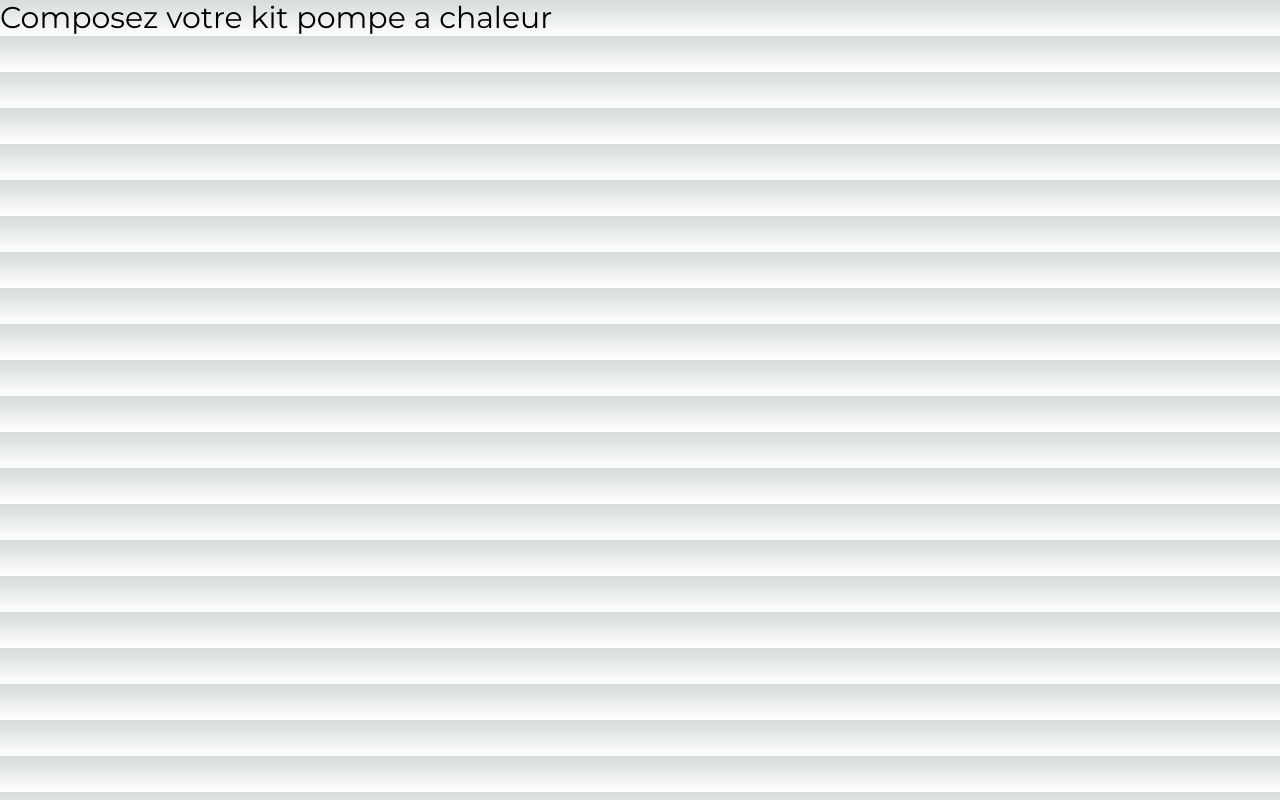
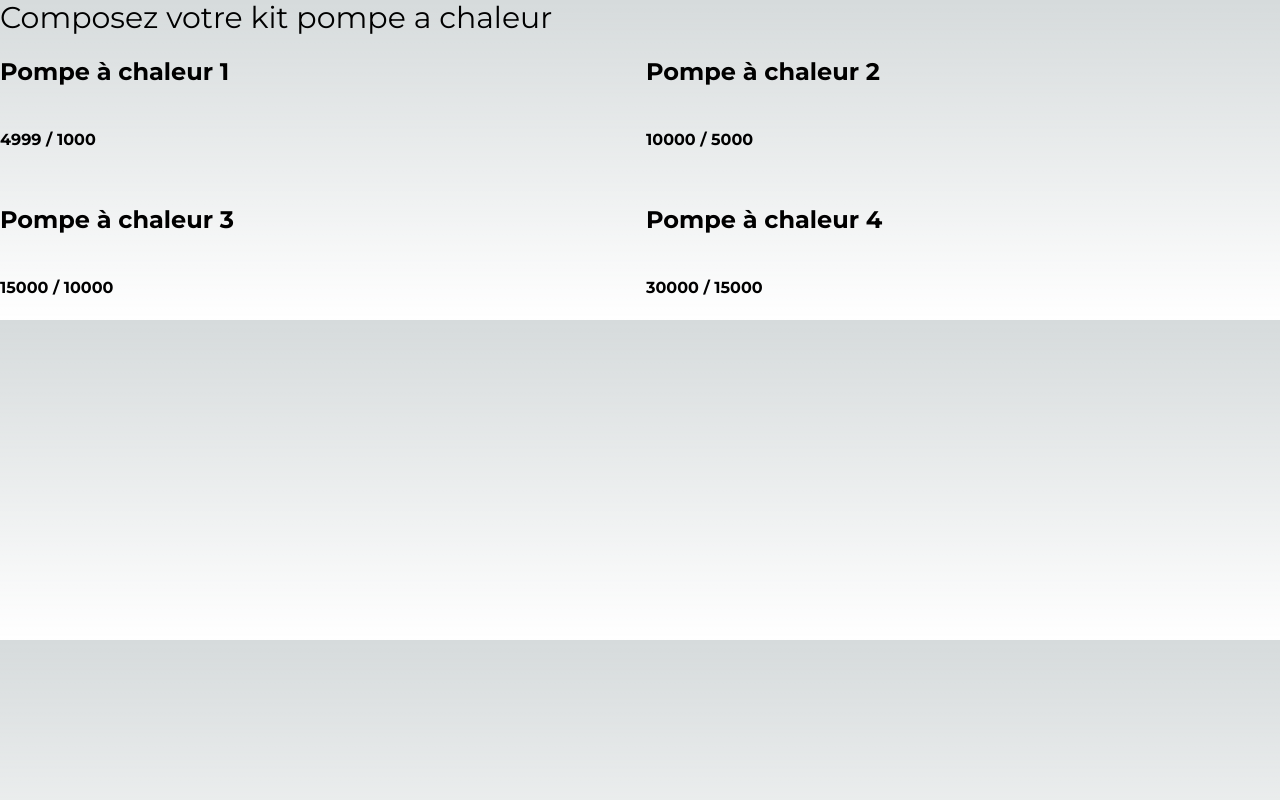
Before and after one commit to achrafaitmbarek/eloken-exo, a Next.js app: page / in a window 1280 px wide. Built offline with nearby package versions, Linux system fonts and the light colour scheme.

Commit message:
displaying data into our UI ... Enough configuration for today

```diff
--- a/src/app/data/data.js
+++ b/src/app/data/data.js
@@ -57,3 +57,4 @@ const products = [
     }
 
   ]
+export default products
--- a/src/app/page.js
+++ b/src/app/page.js
@@ -1,11 +1,21 @@
 'use client'
 import Image from 'next/image'
 import Form from './components/stepForm'
+import products from './data/data'
 
 export default function Home() {
   return (
   <div className='container mx-auto'>
     <h1 className="text-3xl font bold ">Composez votre kit pompe a chaleur</h1>
+    <div className="grid gap-3 grid-cols-2">
+       {products.map((product, index)=>(
+        <div>
+          <h2 key={index} className="text-2xl font-bold py-5">{product.title}</h2>
+          <p className="font-bold py-5">{product.powerRange.max} / {product.powerRange.min}</p>
+        </div>
+   ))}
+    </div>
+
   </div>
     )
 }
```
